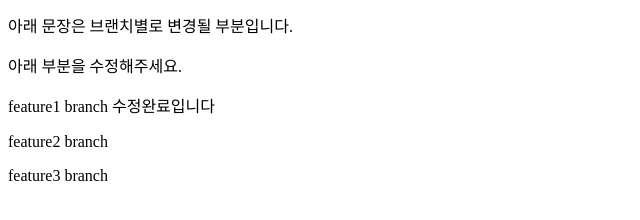
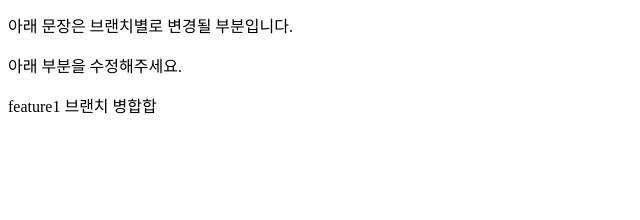
Before and after one commit to kdowon3/example, a plain HTML site: page index.html in a window 1280 px wide. Shown: the part 116-336 px from the top of the page, without its empty margins (0-640 px from the left). Drawn offline with Linux system fonts and the light colour scheme.

Commit message:
feat: feature1

```diff
--- a/index.html
+++ b/index.html
@@ -10,8 +10,6 @@
     <p>이 문장은 기본 텍스트입니다.</p>
     <p>아래 문장은 브랜치별로 변경될 부분입니다.</p>
     <p>아래 부분을 수정해주세요.</p>
-    <p>feature1 branch 수정완료입니다</p>
-    <p>feature2 branch</p>
-    <p>feature3 branch</p>
+    <p>feature1 브랜치 병합합</p>
 </body>
 </html>
```
